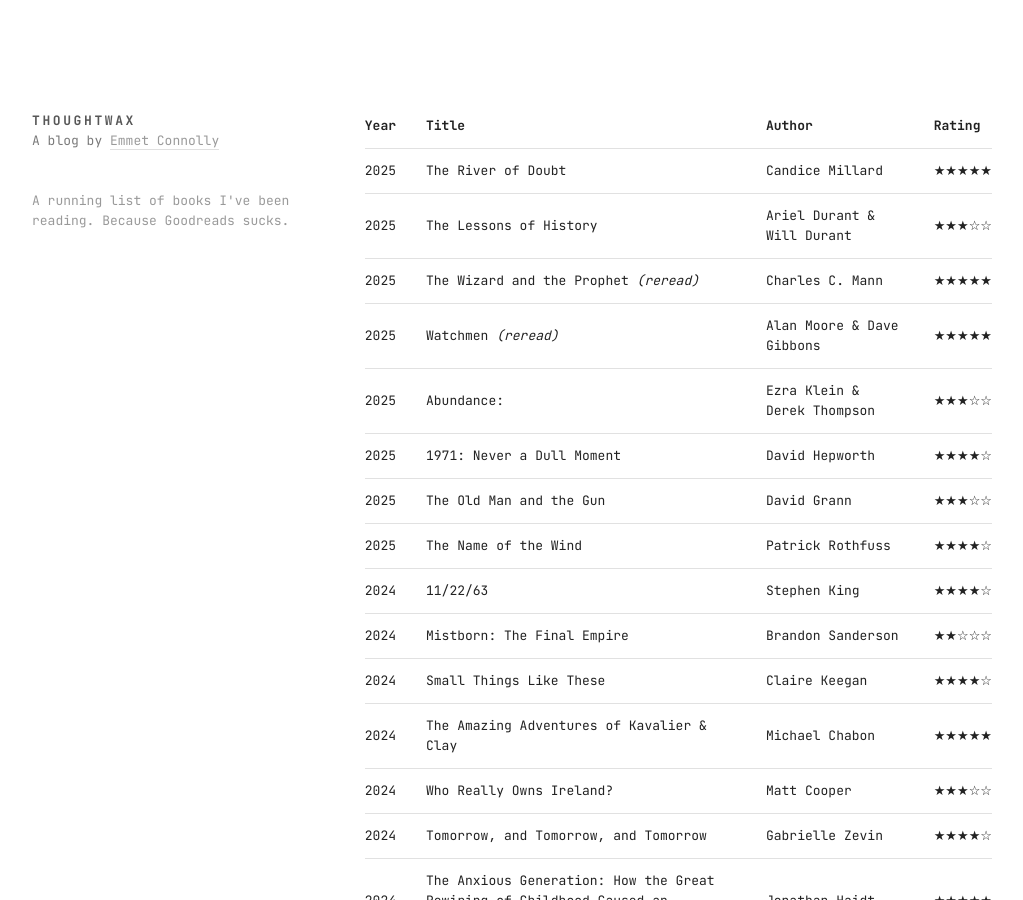
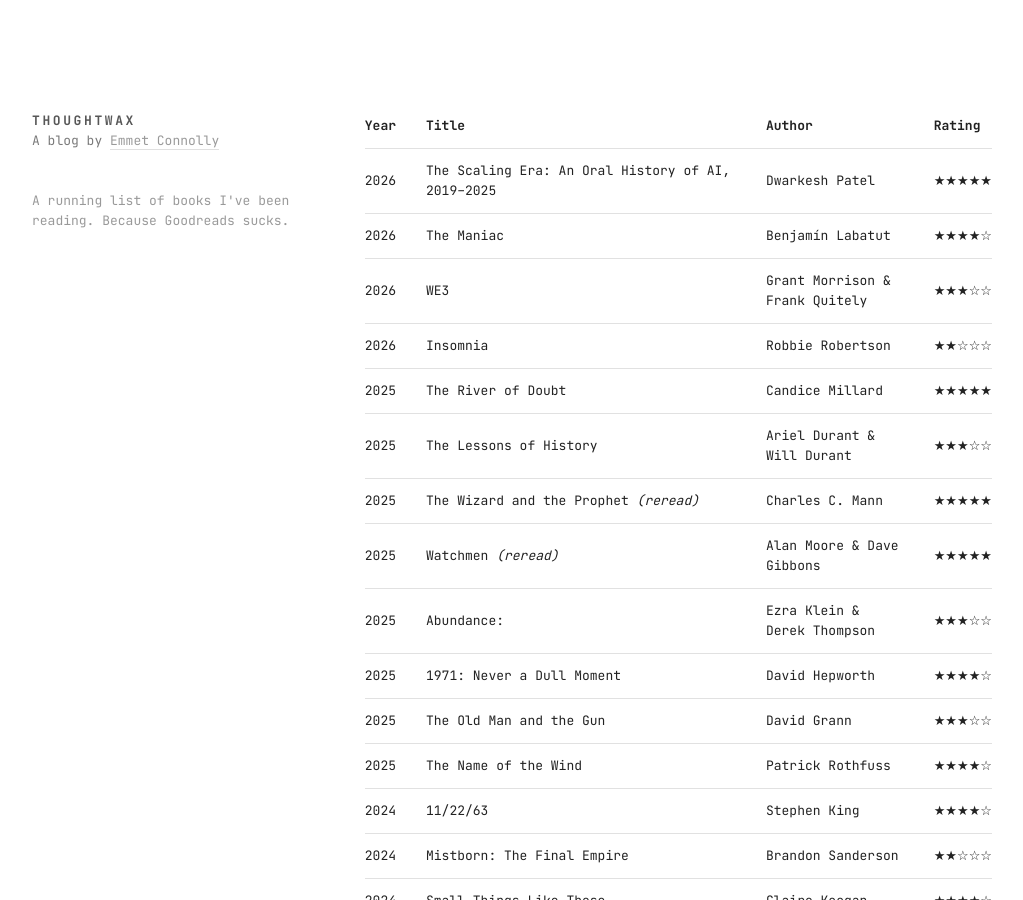
Before and after one commit to thoughtwax/thoughtwax.github.io, a Jekyll site: the page built from reading.markdown, in a window 1280 px wide and 900 px high. Shown: the whole window, without its empty margins (128-1151 px from the left). Built offline with Jekyll 4.4.1, drawn with Linux system fonts in a browser that asks for light colours; some web fonts are replaced.

Commit message:
Update reading list with 4 new books for 2026
Co-Authored-By: Claude Opus 4.6 <noreply@anthropic.com>

```diff
--- a/reading.markdown
+++ b/reading.markdown
@@ -8,6 +8,10 @@ show_sidebar_message: reading
 
 | Year | Title | Author | Rating |
 |------|-------|--------|--------|
+| 2026 | The Scaling Era: An Oral History of AI, 2019–2025 | Dwarkesh Patel | ★★★★★ |
+| 2026 | The Maniac | Benjamín Labatut | ★★★★☆ |
+| 2026 | WE3 | Grant Morrison & Frank Quitely | ★★★☆☆ |
+| 2026 | Insomnia | Robbie Robertson | ★★☆☆☆ |
 | 2025 | The River of Doubt | Candice Millard | ★★★★★ |
 | 2025 | The Lessons of History | Ariel Durant & Will Durant | ★★★☆☆ |
 | 2025 | The Wizard and the Prophet _(reread)_ | Charles C. Mann | ★★★★★ |
```
